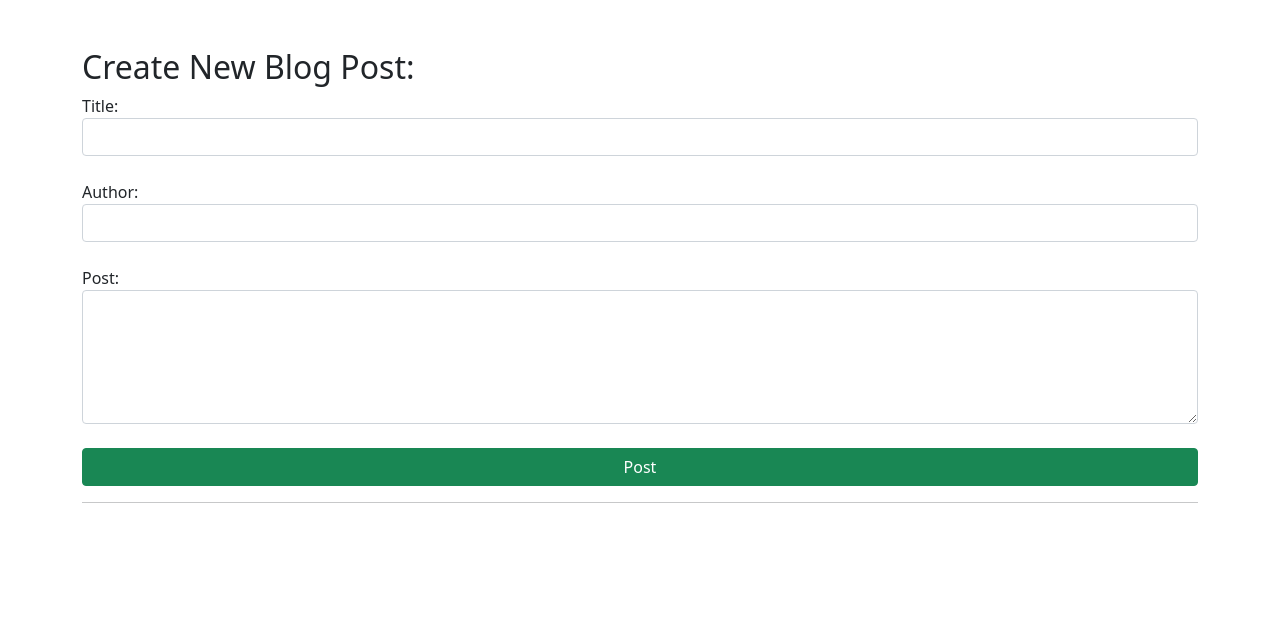
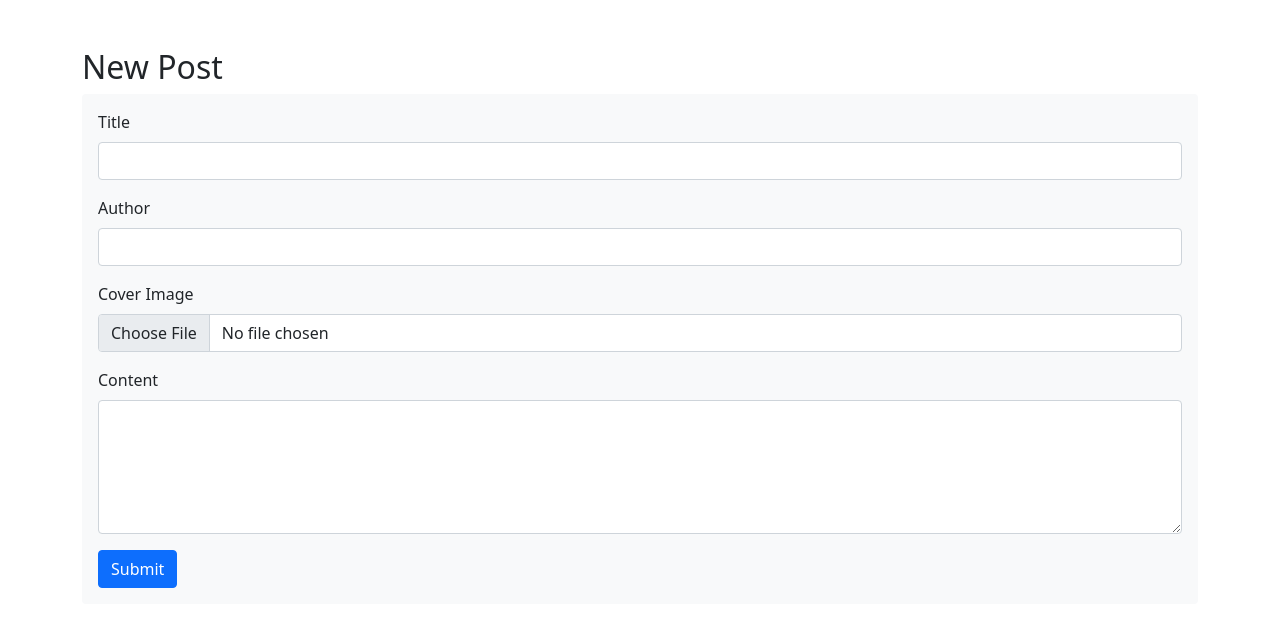
Before and after one commit to Gideon-Tee/blogApp, a Flask app: page /posts in a window 1280 px wide. Shown: the part 56-683 px from the top of the page. Run offline with Flask 3, Linux system fonts and the light colour scheme.

Commit message:
localhost mysql for database and s3 for media storage

```diff
--- a/app.py
+++ b/app.py
@@ -3,6 +3,12 @@ from flask_sqlalchemy import SQLAlchemy
 from datetime import datetime
 import os
 from dotenv import load_dotenv
+
+import boto3
+from botocore.exceptions import NoCredentialsError
+from werkzeug.utils import secure_filename
+import uuid
+
 
 app = Flask(__name__)
 
@@ -21,6 +27,13 @@ app.config['SQLALCHEMY_TRACK_MODIFICATIONS'] = False  # Suppress warning
 # Initialize Database
 db = SQLAlchemy(app)
 
+# Configure S3 client
+s3 = boto3.client(
+    's3',
+    aws_access_key_id=os.getenv('AWS_ACCESS_KEY'),
+    aws_secret_access_key=os.getenv('AWS_SECRET_KEY'),
+    region_name=os.getenv('AWS_REGION')
+)
 
 class BlogPost(db.Model):
     __tablename__ = 'BlogPost'
@@ -29,6 +42,7 @@ class BlogPost(db.Model):
     content = db.Column(db.Text, nullable=False)
     author = db.Column(db.String(20), nullable=False, default='N/A')
     date_posted = db.Column(db.DateTime, nullable=False, default=datetime.utcnow)
+    cover_image_url = db.Column(db.String(200))
 
     def __repr__(self):
         return 'Blog post ' + str(self.id)
@@ -45,7 +59,34 @@ def posts():
         post_title = request.form['title']
         post_content = request.form['content']
         post_author = request.form['author']
-        new_post = BlogPost(title=post_title, content=post_content, author=post_author)
+        cover_image = request.files.get('cover_image')  # Get the uploaded file
+        cover_image_url = None
+
+        if cover_image:
+            try:
+                # Generate a unique filename
+                filename = f"{uuid.uuid4()}_{secure_filename(cover_image.filename)}"
+                # Upload to S3
+                s3.upload_fileobj(
+                    cover_image,
+                    os.getenv('S3_BUCKET_NAME'),
+                    filename,
+                    ExtraArgs={'ContentType': cover_image.content_type}
+                )
+                # Generate the public URL
+                cover_image_url = f"https://{os.getenv('S3_BUCKET_NAME')}.s3.amazonaws.com/{filename}"
+            except NoCredentialsError:
+                return "AWS credentials not found", 400
+            except Exception as e:
+                return str(e), 500
+
+        new_post = BlogPost(
+            title=post_title,
+            content=post_content,
+            author=post_author,
+            cover_image_url=cover_image_url  # Save URL to database
+        )
+
         db.session.add(new_post)
         db.session.commit()
         return redirect('/')
@@ -58,7 +99,7 @@ def delete(id):
     post = BlogPost.query.get_or_404(id)
     db.session.delete(post)
     db.session.commit()
-    return redirect('/posts')
+    return redirect('/')
 
 @app.route('/posts/edit/<int:id>', methods=['GET', 'POST'])
 def edit(id):
@@ -69,8 +110,22 @@ def edit(id):
         post.title = request.form['title']
         post.author = request.form['author']
         post.content = request.form['content']
+        cover_image = request.files.get('cover_image')
+        if cover_image:
+            try:
+                filename = f"{uuid.uuid4()}_{secure_filename(cover_image.filename)}"
+                s3.upload_fileobj(
+                    cover_image,
+                    os.getenv('S3_BUCKET_NAME'),
+                    filename,
+                    ExtraArgs={'ContentType': cover_image.content_type}
+                )
+                post.cover_image_url = f"https://{os.getenv('S3_BUCKET_NAME')}.s3.amazonaws.com/{filename}"
+            except Exception as e:
+                return str(e), 500
+
         db.session.commit()
-        return redirect('/posts')
+        return redirect('/')
     else:
         return render_template('edit.html', post=post)
 
--- a/static/css/main.css
+++ b/static/css/main.css
@@ -0,0 +1,5 @@
+.card-img-top {
+    max-height: 300px;
+    object-fit: cover;
+    border-bottom: 1px solid #ddd;
+}
--- a/templates/base.html
+++ b/templates/base.html
@@ -5,9 +5,10 @@
     <meta name="viewport" content="width=device-width, initial-scale=1.0">
     <meta http-equiv="X-UA-Compatible" content="ie=edge">
     <!-- <link rel="stylesheet" href="main.css"> -->
+    <link rel="stylesheet" href="https://cdn.jsdelivr.net/npm/bootstrap-icons@1.10.5/font/bootstrap-icons.css">
     <link href="https://cdn.jsdelivr.net/npm/bootstrap@5.0.2/dist/css/bootstrap.min.css" rel="stylesheet" integrity="sha384-EVSTQN3/azprG1Anm3QDgpJLIm9Nao0Yz1ztcQTwFspd3yD65VohhpuuCOmLASjC" crossorigin="anonymous">
     <script src="https://cdn.jsdelivr.net/npm/bootstrap@5.0.2/dist/js/bootstrap.bundle.min.js" integrity="sha384-MrcW6ZMFYlzcLA8Nl+NtUVF0sA7MsXsP1UyJoMp4YLEuNSfAP+JcXn/tWtIaxVXM" crossorigin="anonymous"></script>
-    <!-- <link rel="stylesheet" href="{{ url_for('static', filename='css/main.css') }}"> -->
+     <link rel="stylesheet" href="{{ url_for('static', filename='css/main.css') }}">
     {% block head %} {% endblock %}
 </head>
 <body>
--- a/templates/posts.html
+++ b/templates/posts.html
@@ -1,38 +1,24 @@
 {% extends 'base.html' %}
 
-{% block head %}
-<title>Posts</title>
+{% block body %}
+<h2>New Post</h2>
+<form method="POST" enctype="multipart/form-data" class="bg-light rounded p-3">  <!-- Add enctype -->
+    <div class="mb-3">
+        <label class="form-label">Title</label>
+        <input type="text" name="title" class="form-control" required>
+    </div>
+    <div class="mb-3">
+        <label class="form-label">Author</label>
+        <input type="text" name="author" class="form-control" required>
+    </div>
+    <div class="mb-3">
+        <label class="form-label">Cover Image</label>
+        <input type="file" name="cover_image" class="form-control" accept="image/*">
+    </div>
+    <div class="mb-3">
+        <label class="form-label">Content</label>
+        <textarea name="content" class="form-control" rows="5" required></textarea>
+    </div>
+    <button type="submit" class="btn btn-primary">Submit</button>
+</form>
 {% endblock %}
-
-{% block body %}
-    <h2>Create New Blog Post:</h2>
-    <form action='/posts' method='POST'>
-        Title:  <br>
-        <input type='text' name='title' id='title' class="form-control">
-        <br>
-        Author: <br>
-        <input type='text' name='author' id='author' class="form-control">
-        <br>
-        Post:  <br>
-        <textarea name="content" id="content" class="form-control" rows="5"></textarea>
-        <!-- <input type='' name='content' id='content' class="form-control"> -->
-        <br>
-        <input type='submit' value='Post' class="w-100 btn btn-success col-sm-3 mx-auto">
-    </form>
-    <hr>
-
-    <!-- {% for post in posts %}
-    <h2 class="display-6" style="font-size: x-large; font-weight: 400;">{{ post.title }}</h2>
-    {% if post.author %}
-        <h5 class="display-6" style="font-size: medium;">By: {{ post.author }}</h5>
-    {% else %}
-        <h3>By: N/A</h3>
-    {% endif %}
-
-    <p>{{ post.content }}</p>
-    <a href='/posts/delete/{{post.id}}'>Delete</a>
-    <a href='/posts/edit/{{post.id}}'>Edit</a>
-    <hr>
-    {% endfor%} -->
-
-{% endblock %}
```
Also changed, not shown: bucket-policy.json (added, +12 -0 lines), templates/edit.html (+24 -19 lines), templates/index.html (+23 -11 lines), 1 other file.
